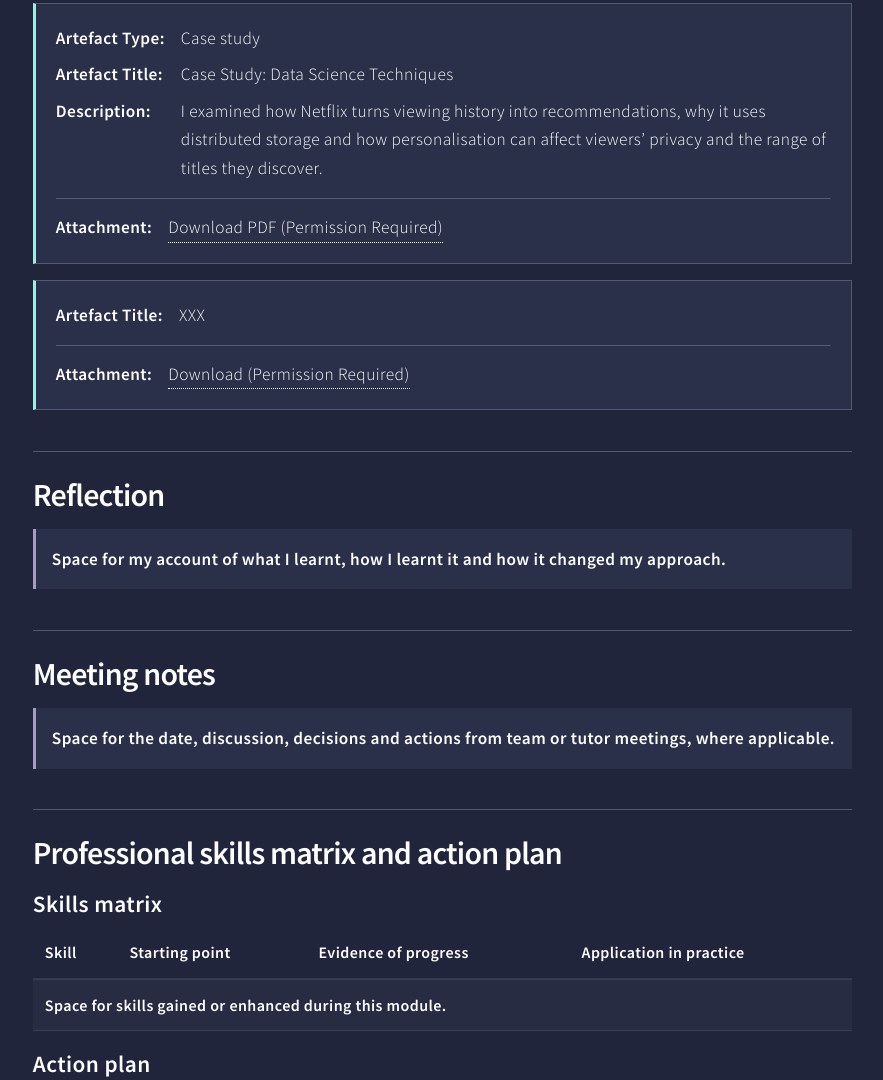
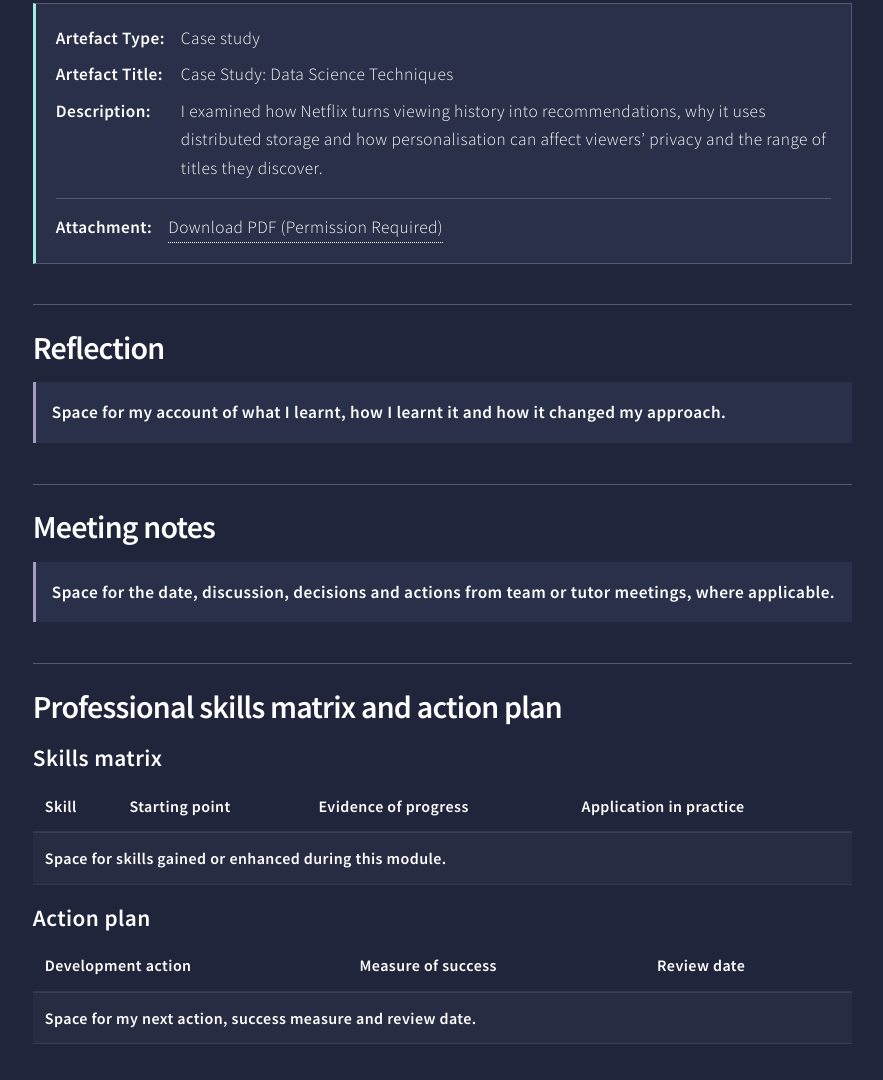
Before and after one commit to ce26229/eportfolio, a plain HTML site: page modules/launch-into-computing.html in a window 1280 px wide. Shown: the part 3306-4386 px from the top of the page, without its empty margins (348-1231 px from the left). Drawn offline with Linux system fonts and the light colour scheme.

Commit message:
Remove unused artefact article section
Removed an unused article section and its content.

```diff
--- a/modules/launch-into-computing.html
+++ b/modules/launch-into-computing.html
@@ -143,14 +143,6 @@
                 <a href="https://drive.google.com/file/d/1e3XiF_9oIy9K4xYrrVgGmx4CcWRqgPLx/view?usp=sharing">Download PDF (Permission Required)</a>
               </p>
             </article>
-            <article id="XXX" class="artefact-card" aria-label="XXX">
-              <dl>
-                <dt>Artefact Title:</dt><dd>XXX</dd>
-              </dl>
-              <p class="artefact-file"><strong>Attachment:</strong>
-                <a href="https://drive.google.com/file/d/1EGw8Y6rP1i2pK_TUELj_wV2iI_U1ebkr/view?usp=sharing">Download (Permission Required)</a>
-              </p>
-            </article>
           </section>
           <section id="reflection"><h2>Reflection</h2><p class="entry"><strong>Space for my account of what I learnt, how I learnt it and how it changed my approach.</strong></p></section>
           <section id="meetings"><h2>Meeting notes</h2><p class="entry"><strong>Space for the date, discussion, decisions and actions from team or tutor meetings, where applicable.</strong></p></section>
```
